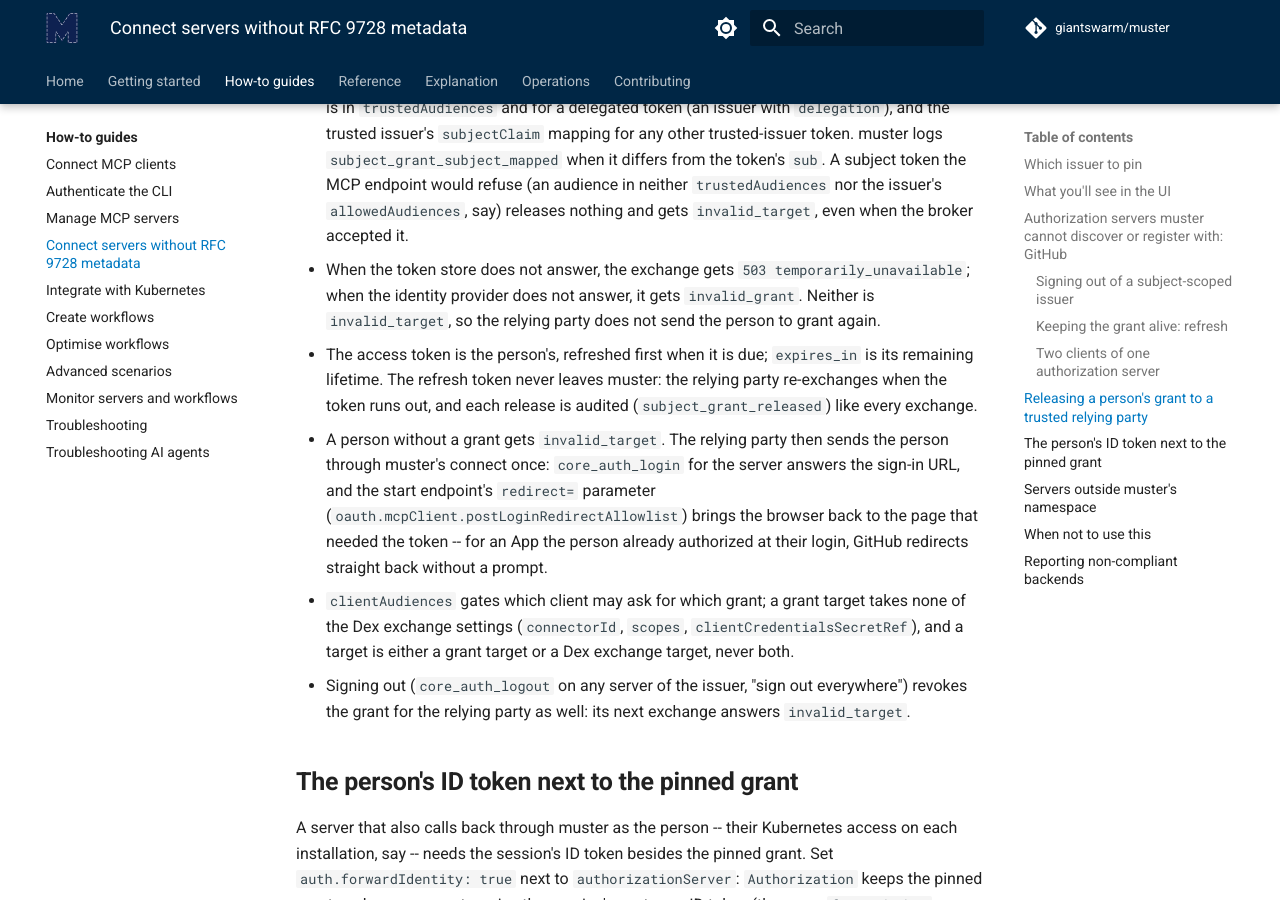
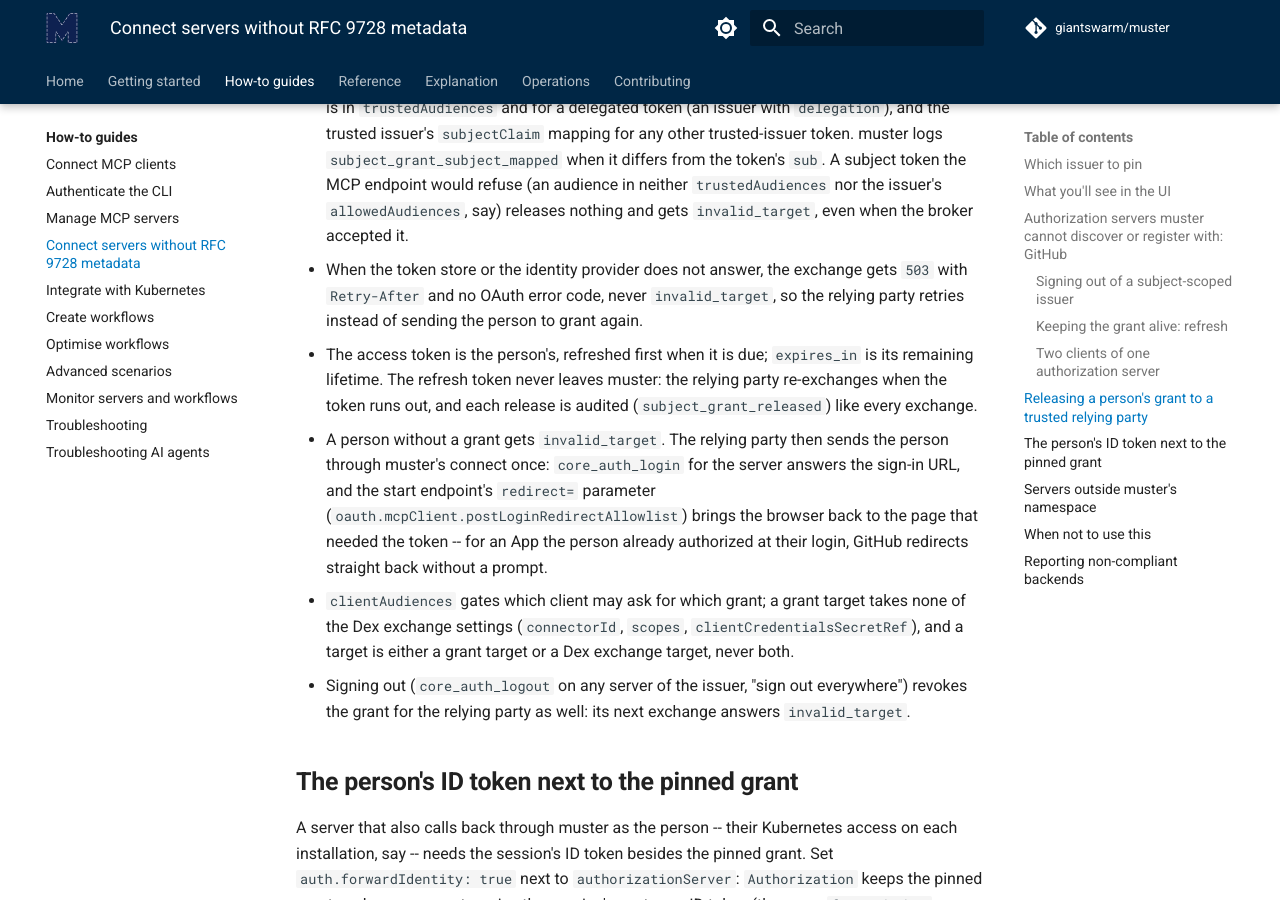
Before and after one commit to giantswarm/muster, an MkDocs documentation site: the page built from docs/how-to/connecting-non-rfc9728-mcp-servers.md, in a window 1280 px wide and 900 px high, scrolled down 6791 px. Built offline with MkDocs 1.6.1 and Material for MkDocs 9.7.7, drawn with Linux system fonts in a browser that asks for light colours; comment, search, counter and statistics services are not loaded.

Commit message:
fix: answer OIDC discovery and identity provider outages with a plain 503 (#1849)

```diff
--- a/docs/how-to/connecting-non-rfc9728-mcp-servers.md
+++ b/docs/how-to/connecting-non-rfc9728-mcp-servers.md
@@ -322,10 +322,10 @@ the person's ID token as `subject_token` and `audience=github`, and receives:
   A subject token the MCP endpoint would refuse (an audience in neither
   `trustedAudiences` nor the issuer's `allowedAudiences`, say) releases
   nothing and gets `invalid_target`, even when the broker accepted it.
-- When the token store does not answer, the exchange gets `503
-  temporarily_unavailable`; when the identity provider does not answer, it
-  gets `invalid_grant`. Neither is `invalid_target`, so the relying party
-  does not send the person to grant again.
+- When the token store or the identity provider does not answer, the
+  exchange gets `503` with `Retry-After` and no OAuth error code, never
+  `invalid_target`, so the relying party retries instead of sending the
+  person to grant again.
 - The access token is the person's, refreshed first when it is due;
   `expires_in` is its remaining lifetime. The refresh token never leaves
   muster: the relying party re-exchanges when the token runs out, and each
```
Also changed, not shown: 5 other files.
